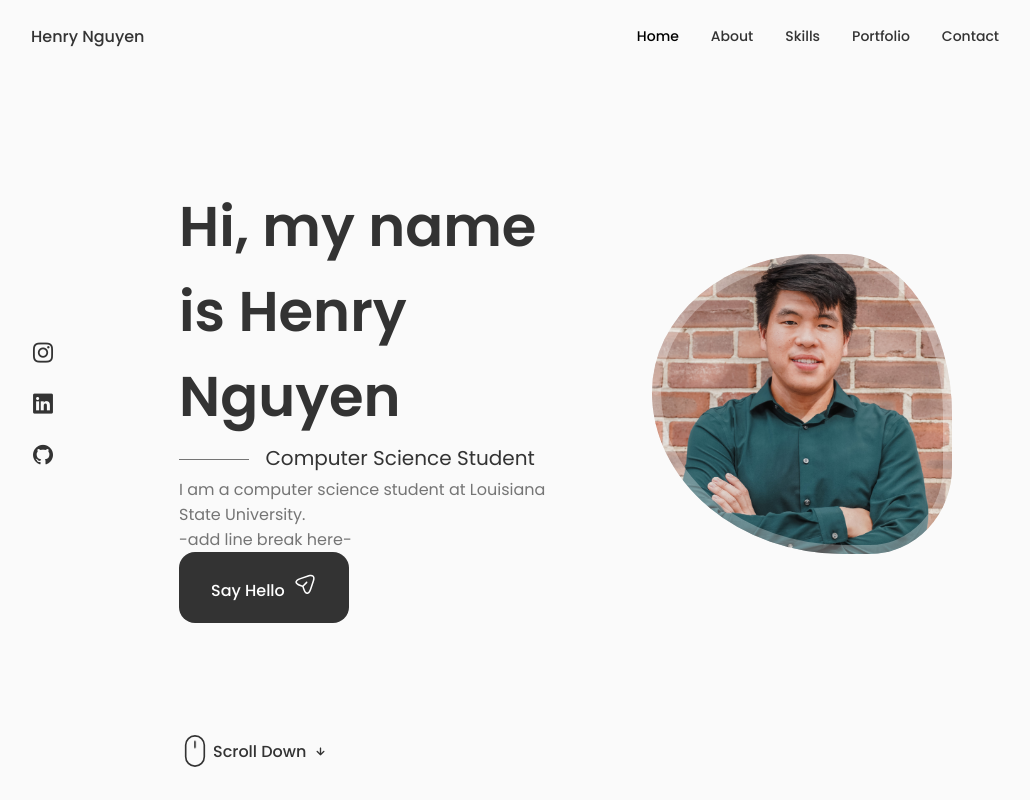
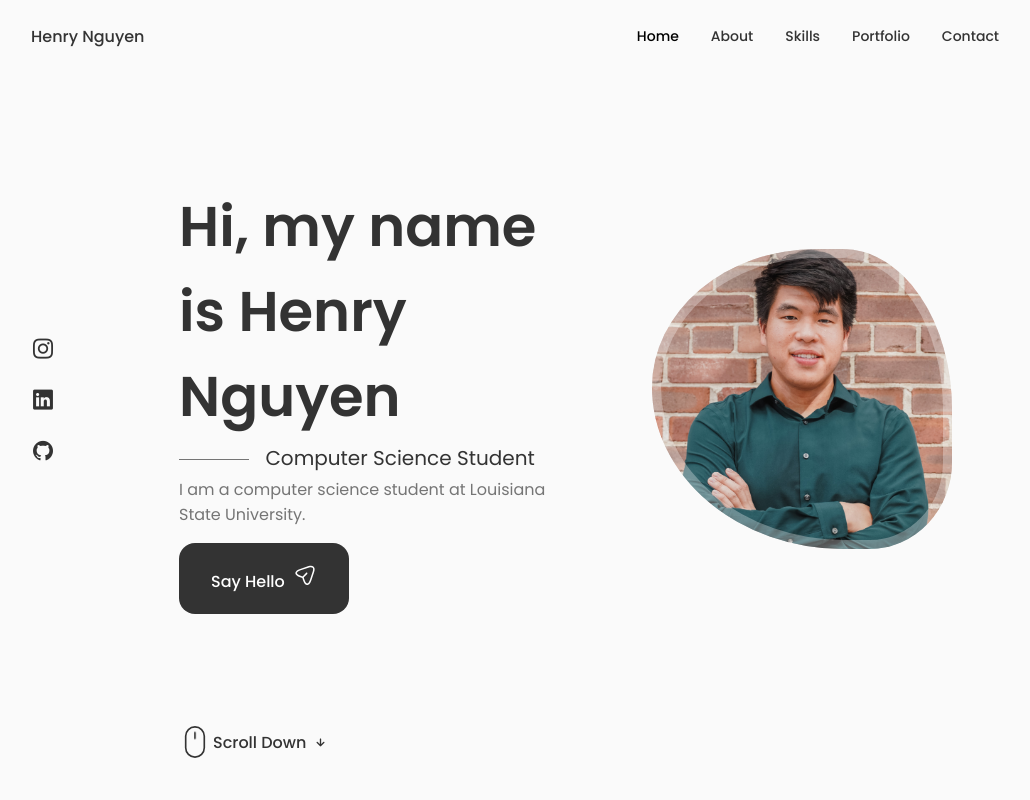
Before and after one commit to hvnguyen57/portfolio, a React (Create React App) app: page / in a window 1280 px wide. Shown: the top 800 px of the page, without its empty margins (125-1155 px from the left). Built offline with nearby package versions, Linux system fonts and the light colour scheme.

Commit message:
fixed spacing b/w desc and button

```diff
--- a/src/components/Home/Data.jsx
+++ b/src/components/Home/Data.jsx
@@ -6,7 +6,6 @@ const Data = () => {
             <h1 className="home_title">Hi, my name is Henry Nguyen</h1>
             <h3 className="home_subtitle">Computer Science Student</h3>
             <p className="home_desc">I am a computer science student at Louisiana State University.</p>
-            <p className="space">-add line break here-</p>
 
             <a href="#contact" className="button button-flex">Say Hello
                 <svg
--- a/src/components/Home/home.css
+++ b/src/components/Home/home.css
@@ -7,6 +7,10 @@
     padding-top: 5.5rem;
     column-gap: 2rem;
     align-items: center;
+}
+
+.home_desc{
+    margin-bottom: var(--mb-1);
 }
 
 .home_social{
```
